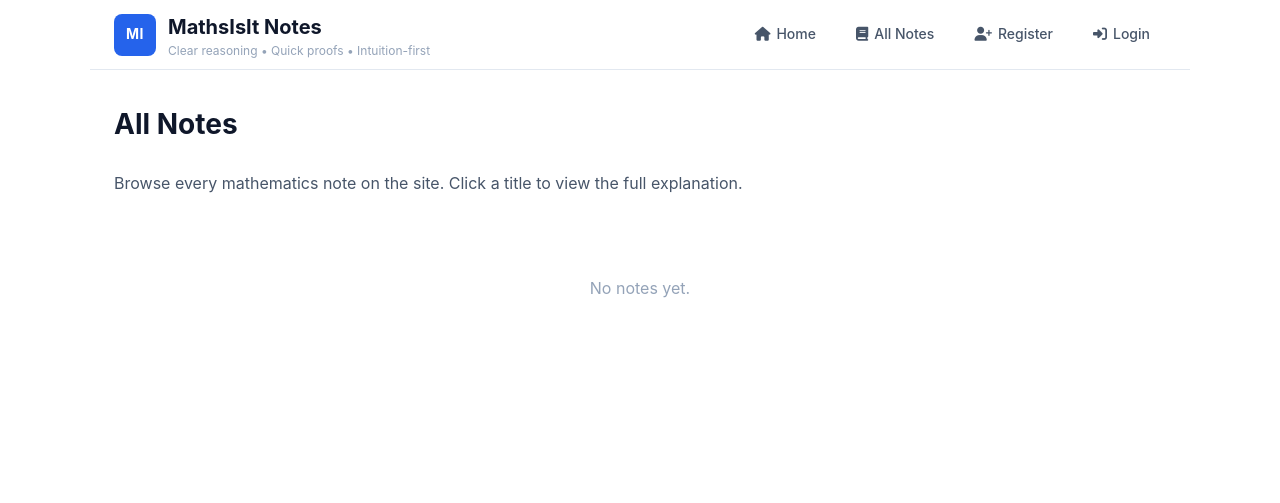
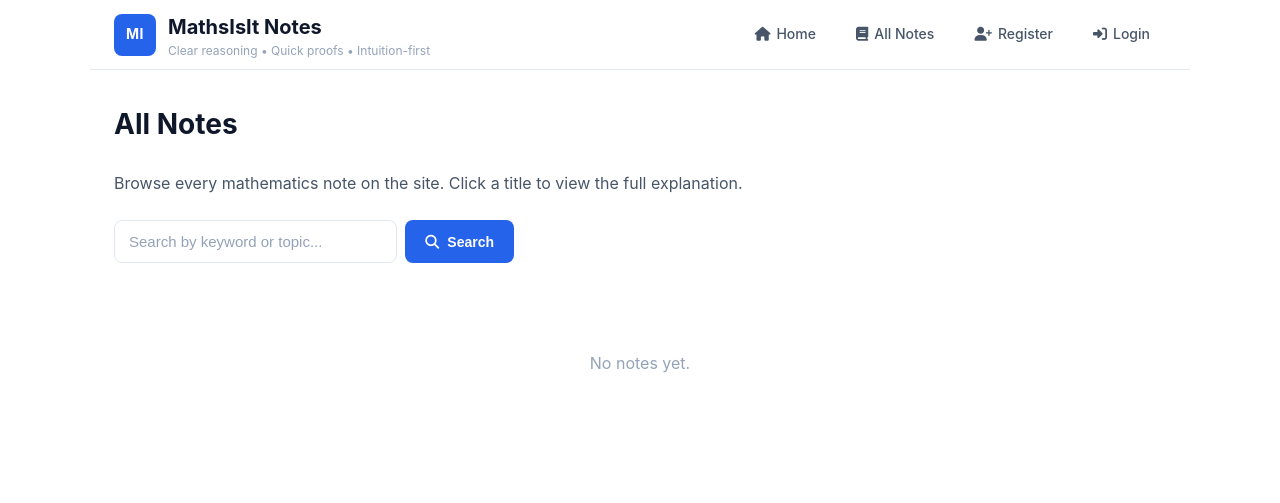
Before and after one commit to Uche05/mathsisitDjBlog, a Django app: page /posts/ in a window 1280 px wide. Shown: the top 503 px of the page. Run offline with Django 4.2, Linux system fonts and the light colour scheme; data that the repository does not hold is empty; parts of the project's set-up code (start-up, migrations or seed data) failed here and were passed over.

Commit message:
add search form to post list template for improved navigation

```diff
--- a/main/templates/main/post_list.html
+++ b/main/templates/main/post_list.html
@@ -9,6 +9,14 @@
     <p class="subtitle text-secondary mb-3">
         Browse every mathematics note on the site. Click a title to view the full explanation.
     </p>
+
+    <form method="get" action="" class="search-bar" style="margin-bottom: 2rem; max-width: 400px;">
+        <label for="search-input" class="visually-hidden">Search notes</label>
+        <div style="display: flex; gap: 0.5rem;">
+            <input id="search-input" name="q" type="text" value="{{ request.GET.q|default:'' }}" placeholder="Search by keyword or topic..." class="form-control" style="flex: 1;" autocomplete="off">
+            <button type="submit" class="btn btn-primary"><i class="fas fa-search"></i> Search</button>
+        </div>
+    </form>
 
     <div class="posts-grid">
         {# loop over the paginated page object #}
```
